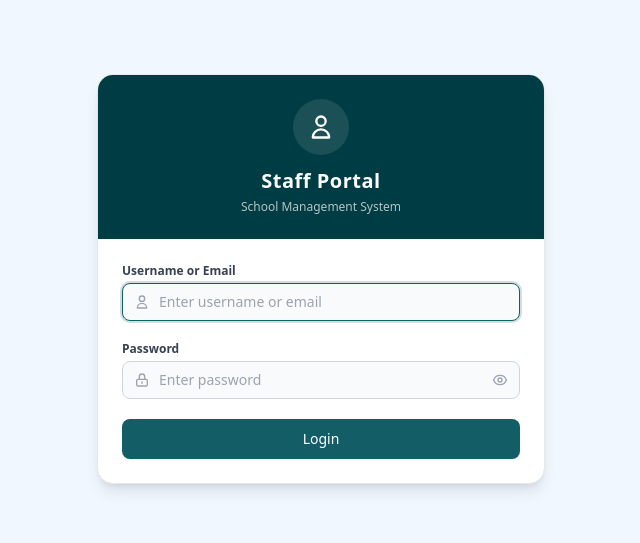
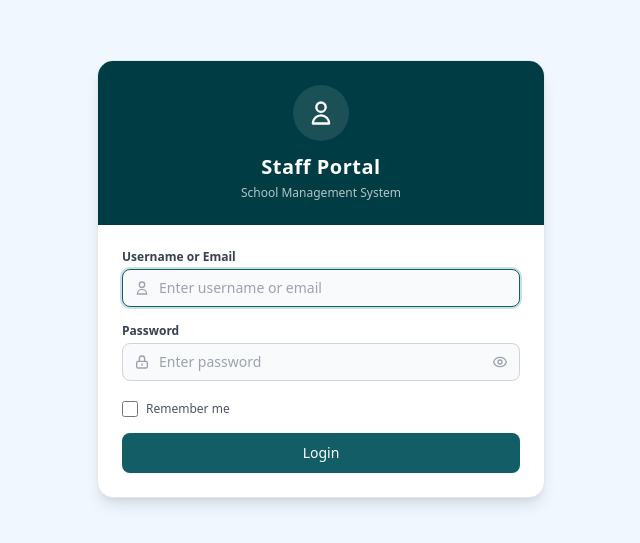
Before and after one commit to emacinta771-lab/progress-frontend, a React (Vite) app: page /login in a window 1280 px wide. Shown: the part 121-664 px from the top of the page, without its empty margins (319-959 px from the left). Built offline with nearby package versions, Linux system fonts and the light colour scheme; no server answers.

Commit message:
status updated

```diff
--- a/src/components/login.jsx
+++ b/src/components/login.jsx
@@ -19,6 +19,7 @@ const Login = () => {
   const [loading, setLoading] = useState(false);
   const [error, setError] = useState('');
   const [showPassword, setShowPassword] = useState(false);
+  const [rememberMe, setRememberMe] = useState(false);
 
   const { login, user } = useAuth();
   const navigate = useNavigate();
@@ -29,14 +30,30 @@ const Login = () => {
     }
   }, [user, navigate]);
 
+  // Load saved username if Remember Me was previously checked
+  useEffect(() => {
+    const savedUsername = localStorage.getItem('staffUsername');
+    if (savedUsername) {
+      setUsername(savedUsername);
+      setRememberMe(true);
+    }
+  }, []);
+
   const handleSubmit = async (e) => {
     e.preventDefault();
     setLoading(true);
     setError('');
 
-    const result = await login(username, password);
+    const formattedUsername = username.trim();
+    const result = await login(formattedUsername, password);
 
     if (result.success) {
+      if (rememberMe) {
+        localStorage.setItem('staffUsername', formattedUsername);
+      } else {
+        localStorage.removeItem('staffUsername');
+      }
+
       navigate(getRolePath(result.user?.role));
     } else {
       setError(result.error || 'Login failed.');
@@ -61,7 +78,7 @@ const Login = () => {
 
         {/* Form Body */}
         <div className="p-6">
-          <form onSubmit={handleSubmit} className="space-y-5">
+          <form onSubmit={handleSubmit} className="space-y-4">
             {error && (
               <div className="bg-red-50 border-l-4 border-red-500 p-3 rounded">
                 <p className="text-red-700 text-xs font-medium">{error}</p>
@@ -132,6 +149,20 @@ const Login = () => {
               </div>
             </div>
 
+            {/* Remember Me Checkbox */}
+            <div className="flex items-center gap-2 pt-1">
+              <input
+                type="checkbox"
+                id="rememberMe"
+                checked={rememberMe}
+                onChange={(e) => setRememberMe(e.target.checked)}
+                className="w-4 h-4 text-[#135D66] focus:ring-[#135D66] rounded border-gray-300 cursor-pointer"
+              />
+              <label htmlFor="rememberMe" className="text-xs text-gray-600 cursor-pointer select-none">
+                Remember me
+              </label>
+            </div>
+
             {/* Submit Button */}
             <button
               type="submit"
@@ -142,6 +173,7 @@ const Login = () => {
             </button>
           </form>
         </div>
+
       </div>
     </div>
   );
--- a/src/services/api.js
+++ b/src/services/api.js
@@ -16,9 +16,14 @@ function ensureApiSuffix(raw) {
 }
 
 const rawEnvUrl = import.meta.env.VITE_API_URL;
-const API_BASE = rawEnvUrl
-  ? ensureApiSuffix(rawEnvUrl)
-  : (import.meta.env.PROD ? DEFAULT_RENDER_API : 'http://localhost:5000/api');
+// In development, use the Vite dev proxy (relative /api) to avoid CORS issues.
+// The proxy in vite.config.js forwards /api to the deployed backend.
+// In production, use the absolute VITE_API_URL (or the Render default).
+const API_BASE = import.meta.env.DEV
+  ? '/api'
+  : (rawEnvUrl
+      ? ensureApiSuffix(rawEnvUrl)
+      : DEFAULT_RENDER_API);
 
 const api = axios.create({
   baseURL: API_BASE,
--- a/vite.config.js
+++ b/vite.config.js
@@ -7,4 +7,14 @@ import os from 'os'
 export default defineConfig({
   plugins: [react()],
   cacheDir: path.join(os.tmpdir(), 'vite-sms-frontend'),
+  server: {
+    proxy: {
+      // Proxy API requests to the deployed backend to avoid CORS issues in dev
+      '/api': {
+        target: 'https://progress-backend-sqrr.onrender.com',
+        changeOrigin: true,
+        secure: true,
+      },
+    },
+  },
 })
```
